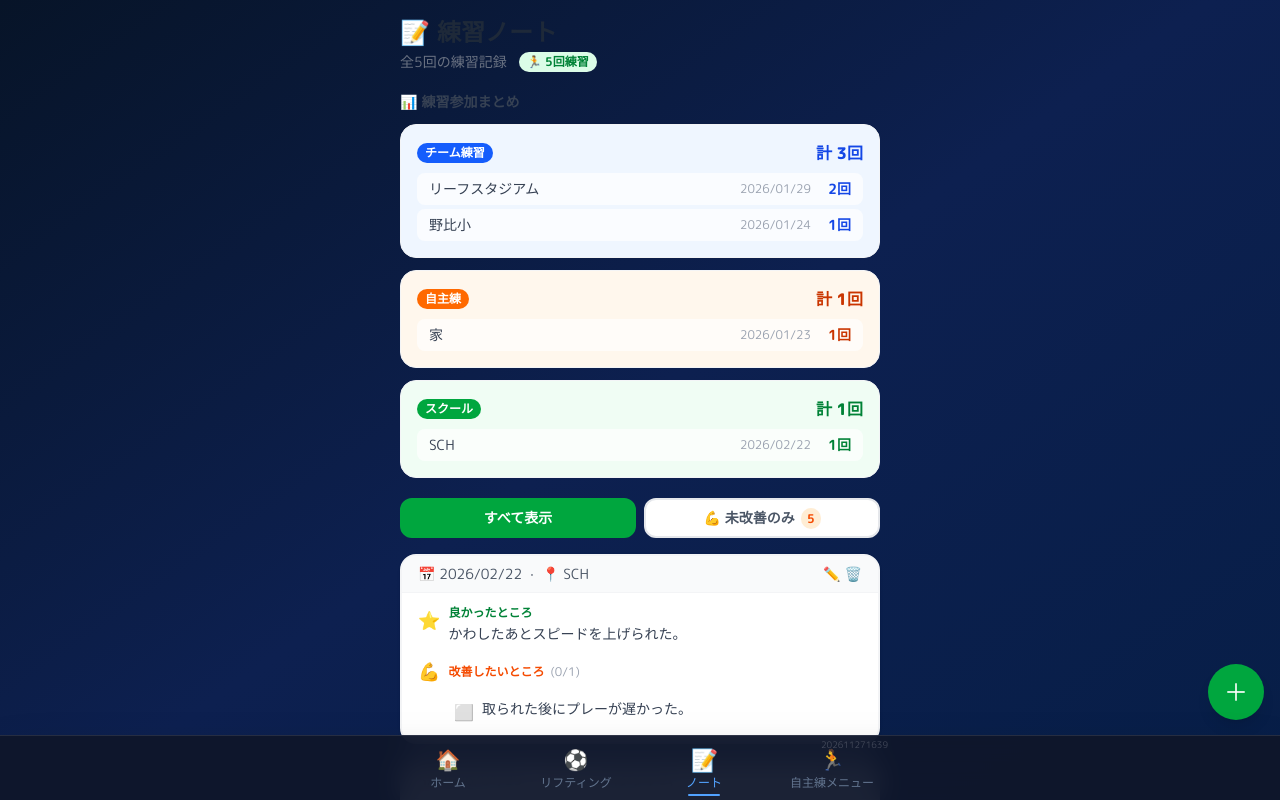
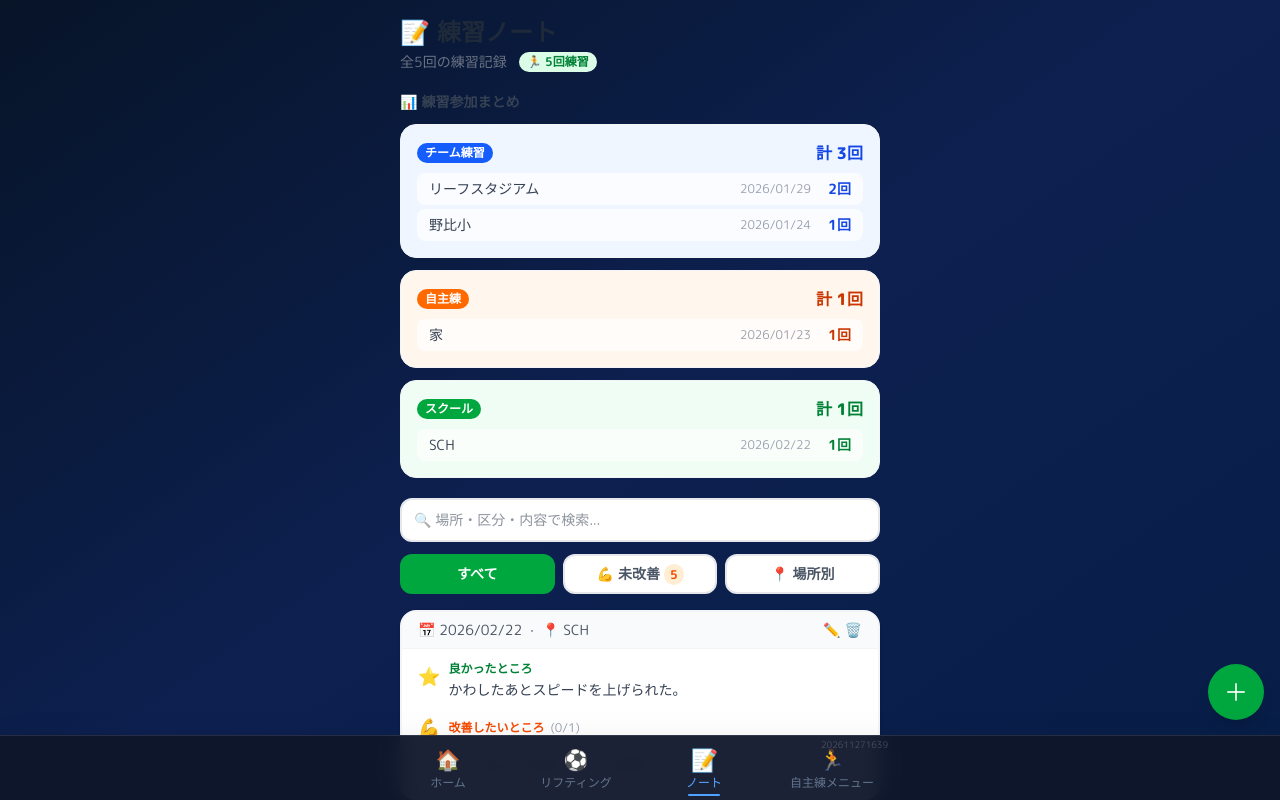
Before and after one commit to reiteru-n/soccer-trianing, a Next.js app: page /notes in a window 1280 px wide. Shown: the top 800 px of the page. Built offline with nearby package versions, Linux system fonts and the light colour scheme.

Commit message:
練習ノートに検索・場所別グループ表示を追加

```diff
--- a/app/notes/page.tsx
+++ b/app/notes/page.tsx
@@ -1,6 +1,6 @@
 'use client';
 
-import { useState } from 'react';
+import { useState, useMemo } from 'react';
 import { useApp } from '@/lib/context';
 import NoteCard from '@/components/NoteCard';
 import NoteForm from '@/components/NoteForm';
@@ -12,12 +12,40 @@ export default function NotesPage() {
   const [showForm, setShowForm] = useState(false);
   const [editingNote, setEditingNote] = useState<PracticeNote | null>(null);
   const [showUndoneOnly, setShowUndoneOnly] = useState(false);
+  const [groupByLocation, setGroupByLocation] = useState(false);
+  const [searchQuery, setSearchQuery] = useState('');
 
-  const sorted = [...practiceNotes].sort((a, b) => b.date.localeCompare(a.date));
-  const displayed = showUndoneOnly
-    ? sorted.filter((n) => n.improvements.some((i) => !i.done))
-    : sorted;
+  const sorted = useMemo(
+    () => [...practiceNotes].sort((a, b) => b.date.localeCompare(a.date)),
+    [practiceNotes]
+  );
+
+  const filtered = useMemo(() => {
+    const q = searchQuery.trim().toLowerCase();
+    let base = showUndoneOnly ? sorted.filter((n) => n.improvements.some((i) => !i.done)) : sorted;
+    if (!q) return base;
+    return base.filter((n) =>
+      n.location.toLowerCase().includes(q) ||
+      (n.category ?? '').toLowerCase().includes(q) ||
+      n.date.includes(q) ||
+      n.goodPoints.toLowerCase().includes(q) ||
+      n.improvements.some((i) => i.text.toLowerCase().includes(q))
+    );
+  }, [sorted, showUndoneOnly, searchQuery]);
+
   const undoneCount = sorted.filter((n) => n.improvements.some((i) => !i.done)).length;
+
+  // group by location
+  const grouped = useMemo(() => {
+    if (!groupByLocation) return null;
+    const map = new Map<string, PracticeNote[]>();
+    for (const n of filtered) {
+      const loc = n.location || '不明';
+      if (!map.has(loc)) map.set(loc, []);
+      map.get(loc)!.push(n);
+    }
+    return [...map.entries()].sort((a, b) => b[1].length - a[1].length);
+  }, [filtered, groupByLocation]);
 
   const pastLocations = [...new Set([
     ...practiceNotes.map((n) => n.location),
@@ -43,6 +71,13 @@ export default function NotesPage() {
     );
   }
 
+  const noteCardProps = (note: PracticeNote) => ({
+    note,
+    onDelete: deletePracticeNote,
+    onEdit: (n: PracticeNote) => setEditingNote(n),
+    onToggleImprovement: toggleImprovementItem,
+  });
+
   return (
     <>
       <header className="mb-5">
@@ -60,45 +95,72 @@ export default function NotesPage() {
         <PracticeStats notes={practiceNotes} />
       </section>
 
+      {/* 検索 */}
+      <div className="mb-3">
+        <input
+          type="search"
+          value={searchQuery}
+          onChange={(e) => setSearchQuery(e.target.value)}
+          placeholder="🔍 場所・区分・内容で検索..."
+          className="w-full rounded-xl border-2 border-gray-200 px-3 py-2.5 text-sm focus:border-green-400 focus:outline-none bg-white"
+        />
+        {searchQuery && (
+          <p className="text-xs text-gray-400 mt-1 pl-1">{filtered.length}件ヒット</p>
+        )}
+      </div>
+
+      {/* フィルター & グループ切替 */}
       <div className="mb-4 flex gap-2">
         <button
           onClick={() => setShowUndoneOnly(false)}
           className={"flex-1 py-2 rounded-xl text-sm font-semibold border-2 transition-colors " + (!showUndoneOnly ? "bg-green-600 border-green-600 text-white" : "bg-white border-gray-200 text-gray-600")}
         >
-          すべて表示
+          すべて
         </button>
         <button
           onClick={() => setShowUndoneOnly(true)}
           className={"flex-1 py-2 rounded-xl text-sm font-semibold border-2 transition-colors " + (showUndoneOnly ? "bg-orange-500 border-orange-500 text-white" : "bg-white border-gray-200 text-gray-600")}
         >
-          💪 未改善のみ
+          💪 未改善
           {undoneCount > 0 && (
-            <span className={"ml-1.5 text-xs px-1.5 py-0.5 rounded-full " + (showUndoneOnly ? "bg-white text-orange-500" : "bg-orange-100 text-orange-600")}>
+            <span className={"ml-1 text-xs px-1.5 py-0.5 rounded-full " + (showUndoneOnly ? "bg-white text-orange-500" : "bg-orange-100 text-orange-600")}>
               {undoneCount}
             </span>
           )}
         </button>
+        <button
+          onClick={() => setGroupByLocation((v) => !v)}
+          className={"flex-1 py-2 rounded-xl text-sm font-semibold border-2 transition-colors " + (groupByLocation ? "bg-blue-600 border-blue-600 text-white" : "bg-white border-gray-200 text-gray-600")}
+        >
+          📍 場所別
+        </button>
       </div>
 
-      {displayed.length === 0 ? (
+      {/* 一覧 */}
+      {filtered.length === 0 ? (
         <div className="text-center py-16 text-gray-400">
-          <p className="text-4xl mb-3">{showUndoneOnly ? '🎉' : '📓'}</p>
+          <p className="text-4xl mb-3">{searchQuery ? '🔍' : showUndoneOnly ? '🎉' : '📓'}</p>
           <p className="text-sm">
-            {showUndoneOnly ? 'すべての改善項目がクリア済みです！' : 'まだ練習ノートがありません'}
+            {searchQuery ? '該当するノートがありません' : showUndoneOnly ? 'すべての改善項目がクリア済みです！' : 'まだ練習ノートがありません'}
           </p>
-          {!showUndoneOnly && <p className="text-xs mt-1">右下の ＋ ボタンで追加しよう！</p>}
+        </div>
+      ) : grouped ? (
+        <div className="space-y-5">
+          {grouped.map(([loc, notes]) => (
+            <div key={loc}>
+              <div className="flex items-center gap-2 mb-2">
+                <span className="text-xs font-bold text-gray-500">📍 {loc}</span>
+                <span className="text-xs text-gray-400">{notes.length}件</span>
+              </div>
+              <div className="space-y-3">
+                {notes.map((note) => <NoteCard key={note.id} {...noteCardProps(note)} />)}
+              </div>
+            </div>
+          ))}
         </div>
       ) : (
         <div className="space-y-4">
-          {displayed.map((note) => (
-            <NoteCard
-              key={note.id}
-              note={note}
-              onDelete={deletePracticeNote}
-              onEdit={(n) => setEditingNote(n)}
-              onToggleImprovement={toggleImprovementItem}
-            />
-          ))}
+          {filtered.map((note) => <NoteCard key={note.id} {...noteCardProps(note)} />)}
         </div>
       )}
 
```
